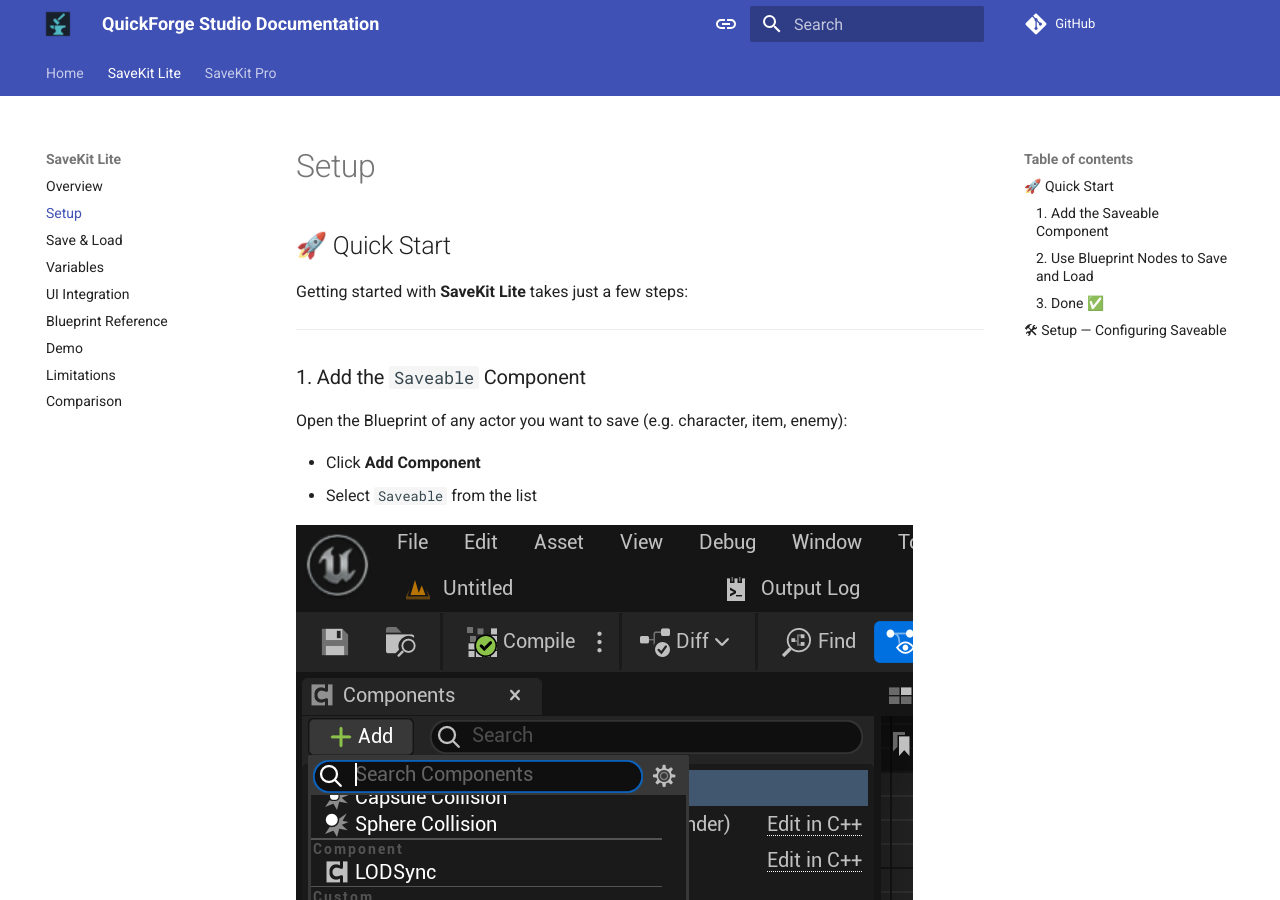
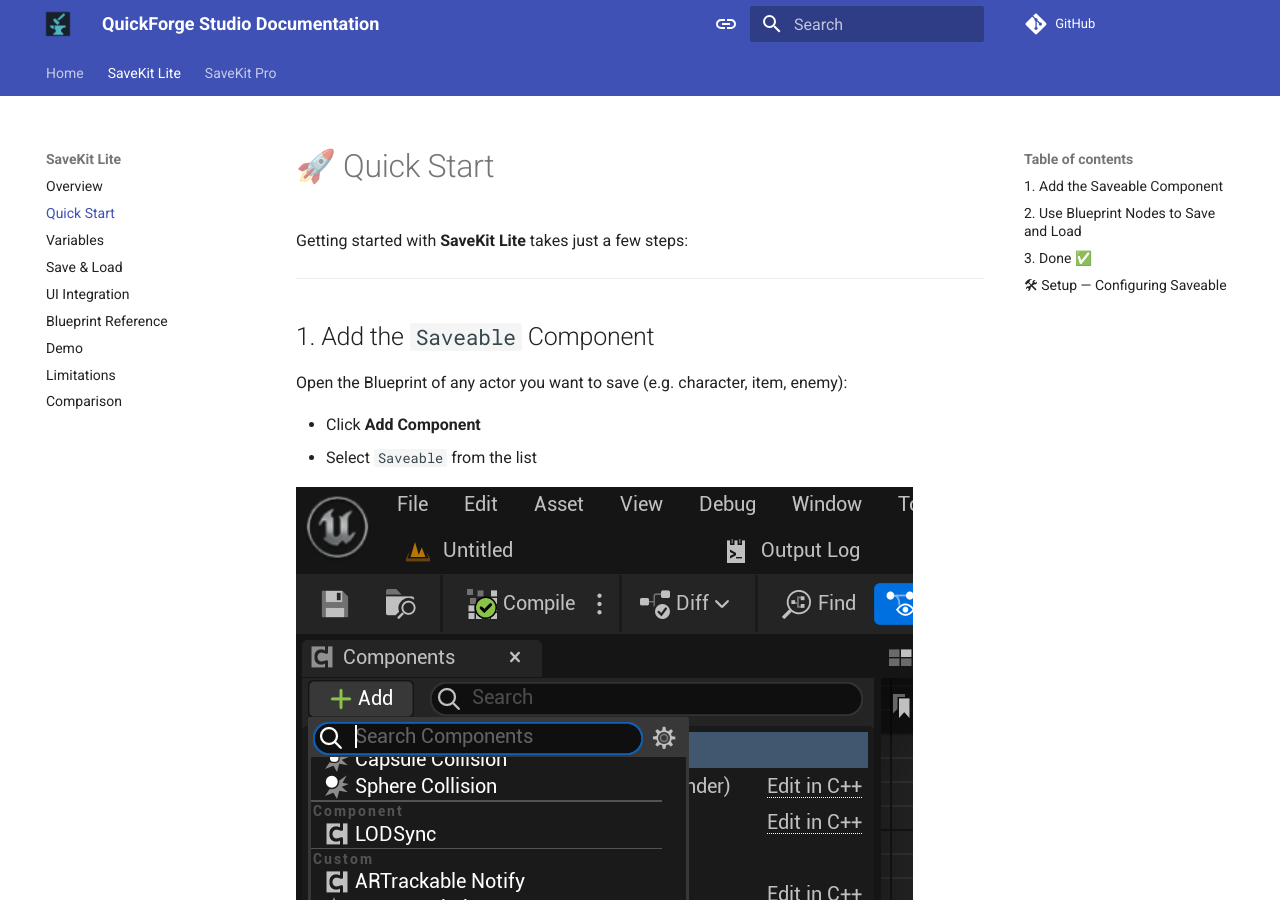
Before and after one commit to george-shilovsky/quickforge-docs, an MkDocs documentation site: the page built from docs/SaveKitLite/quick-start.md, in a window 1280 px wide and 900 px high. Built offline with MkDocs 1.6.1 and Material for MkDocs 9.7.7, drawn with Linux system fonts in a browser that asks for light colours; comment, search, counter and statistics services are not loaded.

```diff
--- a/docs/SaveKitLite/setup.md
+++ b/docs/SaveKitLite/quick-start.md
@@ -1,10 +1,10 @@
-## 🚀 Quick Start
+# 🚀 Quick Start
 
 Getting started with **SaveKit Lite** takes just a few steps:
 
 ---
 
-### 1. Add the `Saveable` Component
+## 1. Add the `Saveable` Component
 
 Open the Blueprint of any actor you want to save (e.g. character, item, enemy):
 
@@ -15,7 +15,7 @@ Open the Blueprint of any actor you want to save (e.g. character, item, enemy):
 
 ---
 
-### 2. Use Blueprint Nodes to Save and Load
+## 2. Use Blueprint Nodes to Save and Load
 
 Use these nodes in any Blueprint:
 
@@ -26,7 +26,7 @@ Use these nodes in any Blueprint:
 
 ---
 
-### 3. Done ✅
+## 3. Done ✅
 Your actor’s state is now persistent between play sessions.
 
 ---
--- a/mkdocs.yml
+++ b/mkdocs.yml
@@ -49,9 +49,9 @@ nav:
   - Home: index.md
   - SaveKit Lite:
       - Overview: SaveKitLite/index.md
-      - Setup: SaveKitLite/setup.md
+      - Quick Start: SaveKitLite/quick-start.md
+      - Variables: SaveKitLite/variables.md
       - Save & Load: SaveKitLite/save-load.md
-      - Variables: SaveKitLite/variables.md
       - UI Integration: SaveKitLite/ui.md
       - Blueprint Reference: SaveKitLite/blueprint-reference.md
       - Demo: SaveKitLite/demo.md
```
